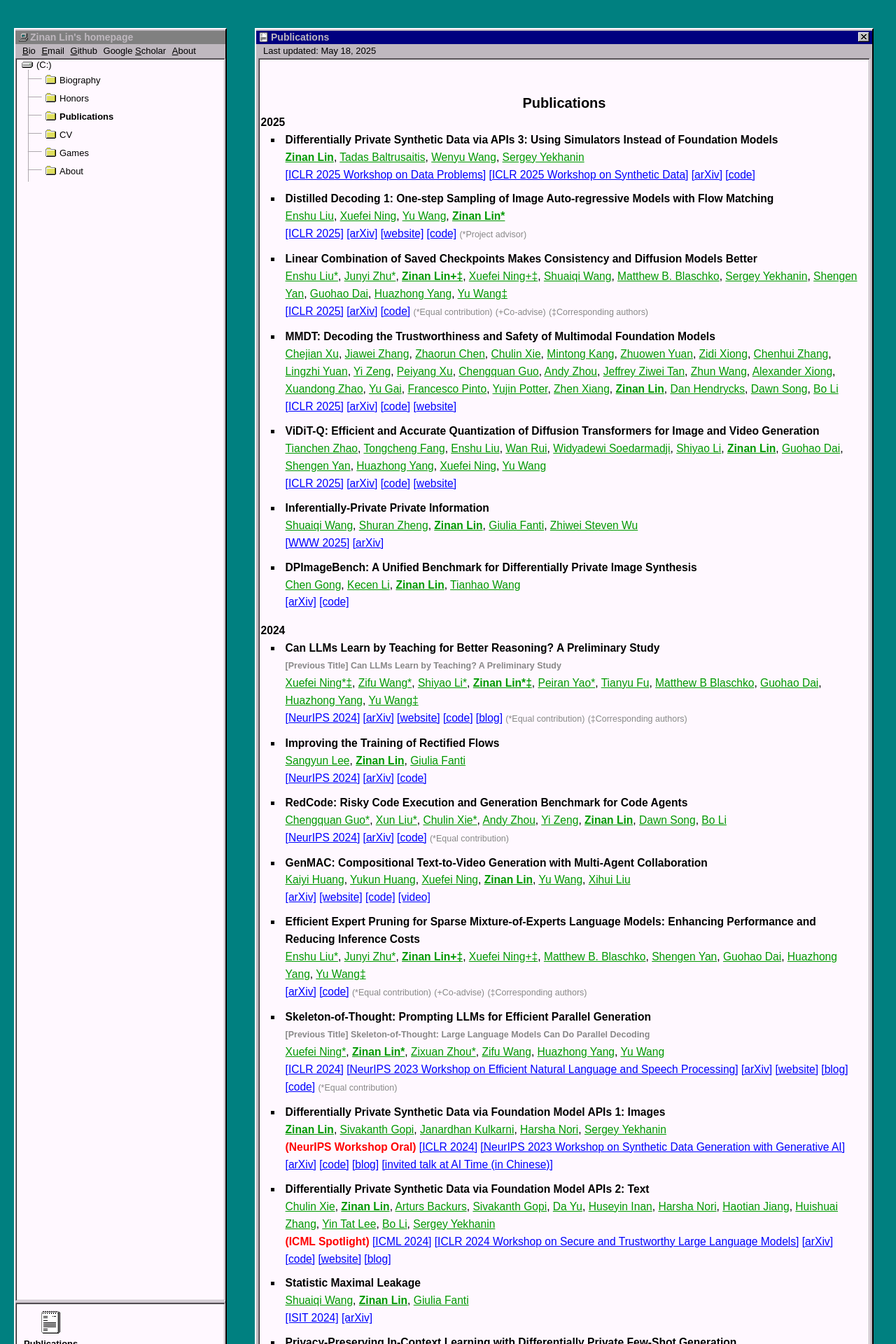
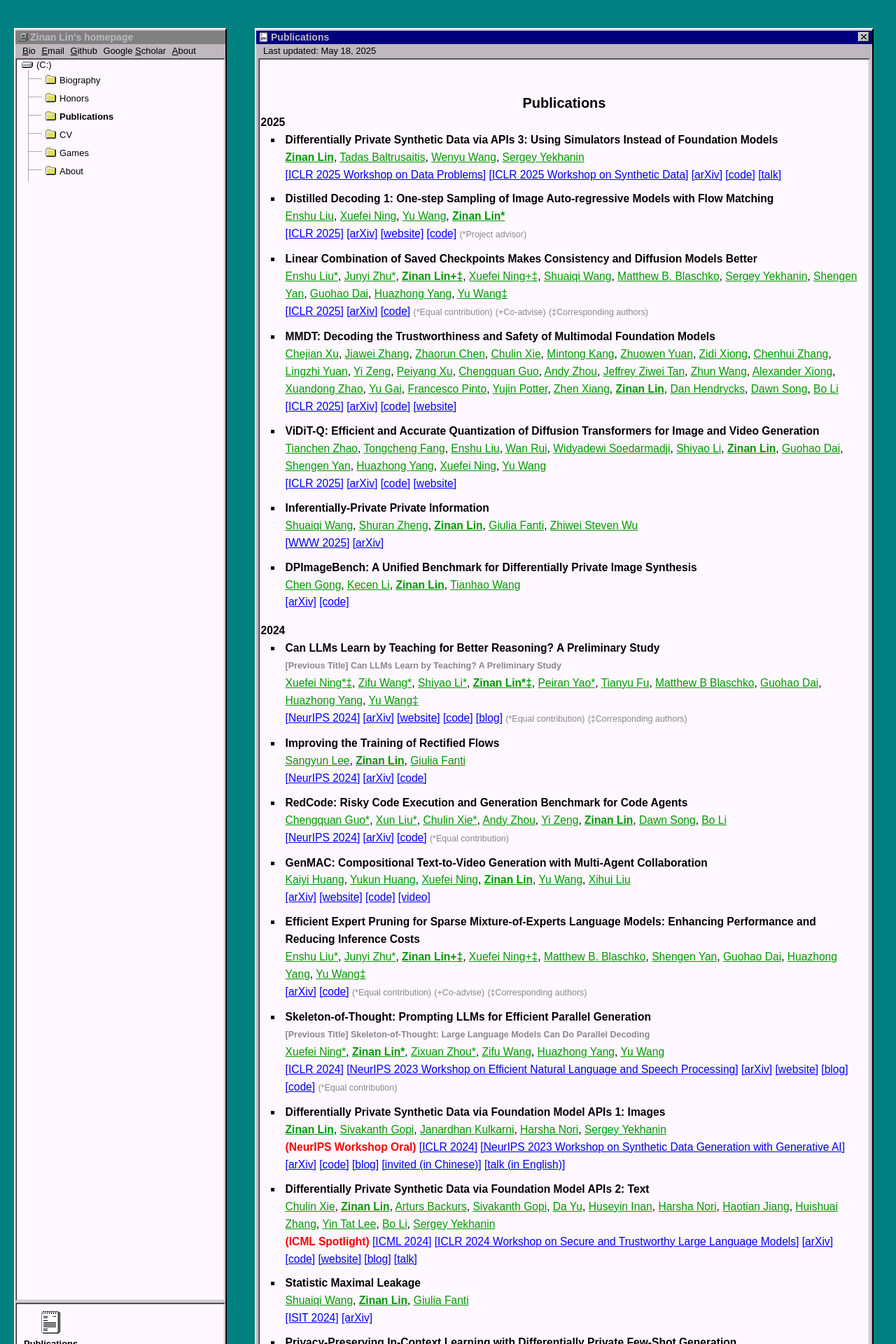
Before and after one commit to fjxmlzn/fjxmlzn.github.io, a Jekyll site: the page built from _publications/publications.html, in a window 1280 px wide. Shown: the top 1920 px of the page at 70% size. Built offline with Jekyll 4.4.1, drawn with Linux system fonts in a browser that asks for light colours.

Commit message:
update publications

```diff
--- a/_publications/publications.html
+++ b/_publications/publications.html
@@ -89,6 +89,9 @@ permalink: /publications/index.html
         </span>
         <span class='publication_journal'>
             <a href="https://github.com/microsoft/DPSDA" target="_blank">[code]</a>
+        </span>
+        <span class='publication_journal'>
+            <a href="https://youtu.be/cRQxo8MZMLI" target="_blank">[talk]</a>
         </span>
     </li>
     <li class='publication_li'>
@@ -425,7 +428,10 @@ permalink: /publications/index.html
             <a href="https://www.microsoft.com/en-us/research/blog/the-crossroads-of-innovation-and-privacy-private-synthetic-data-for-generative-ai/" target="_blank">[blog]</a>
         </span>
         <span class='publication_media'>
-            <a href="https://www.bilibili.com/video/BV1XW421A7F4/?t=7020" target="_blank">[invited talk at AI Time (in Chinese)]</a>
+            <a href="https://www.bilibili.com/video/BV1XW421A7F4/?t=7020" target="_blank">[invited (in Chinese)]</a>
+        </span>
+        <span class='publication_journal'>
+            <a href="https://youtu.be/cRQxo8MZMLI" target="_blank">[talk (in English)]</a>
         </span>
     </li>
     <li class='publication_li'>
@@ -464,6 +470,9 @@ permalink: /publications/index.html
         </span>
         <span class='publication_journal'>
             <a href="https://www.microsoft.com/en-us/research/blog/the-crossroads-of-innovation-and-privacy-private-synthetic-data-for-generative-ai/" target="_blank">[blog]</a>
+        </span>
+        <span class='publication_journal'>
+            <a href="https://youtu.be/cRQxo8MZMLI" target="_blank">[talk]</a>
         </span>
     </li>
     <li class='publication_li'>
```
